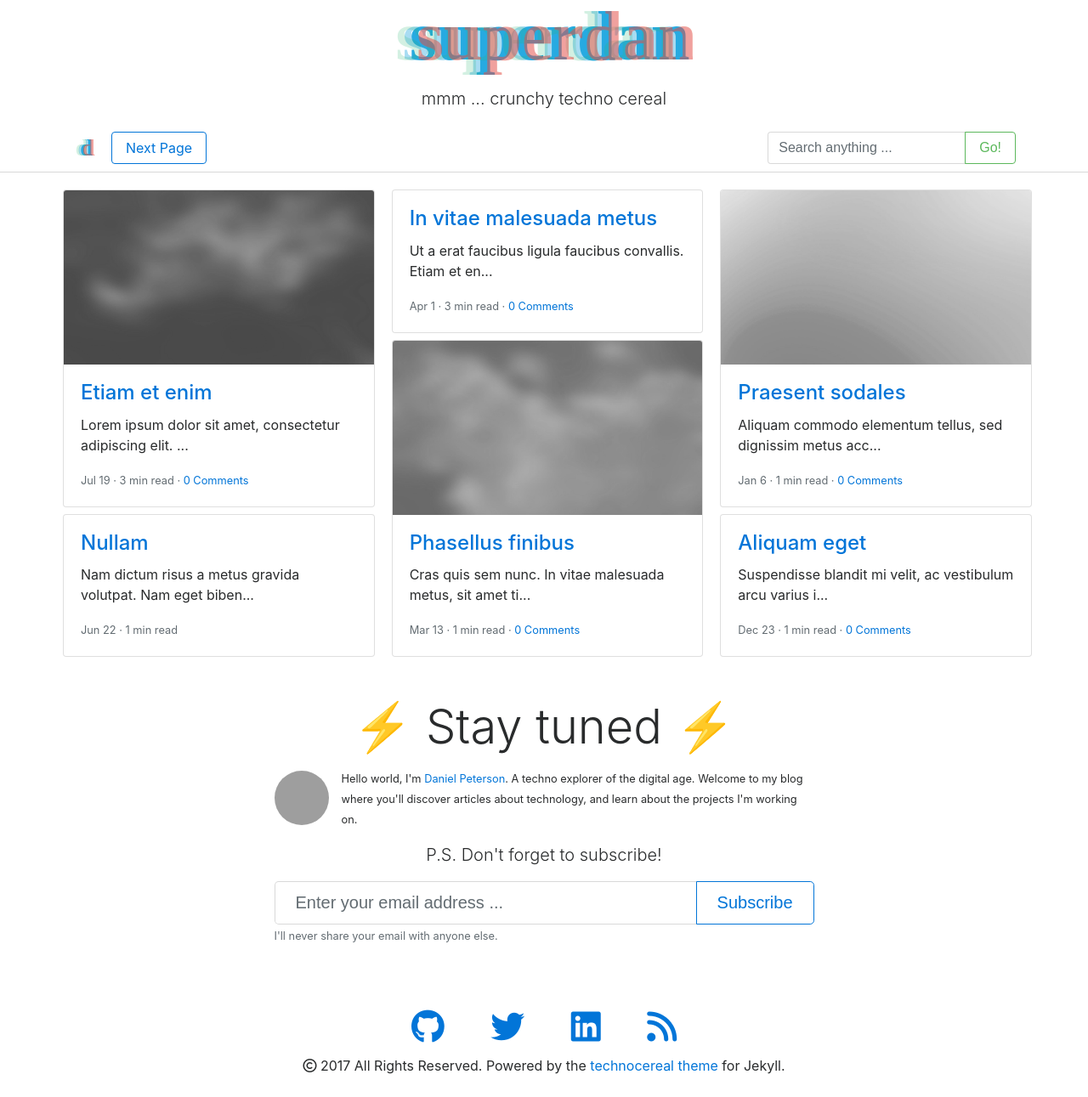
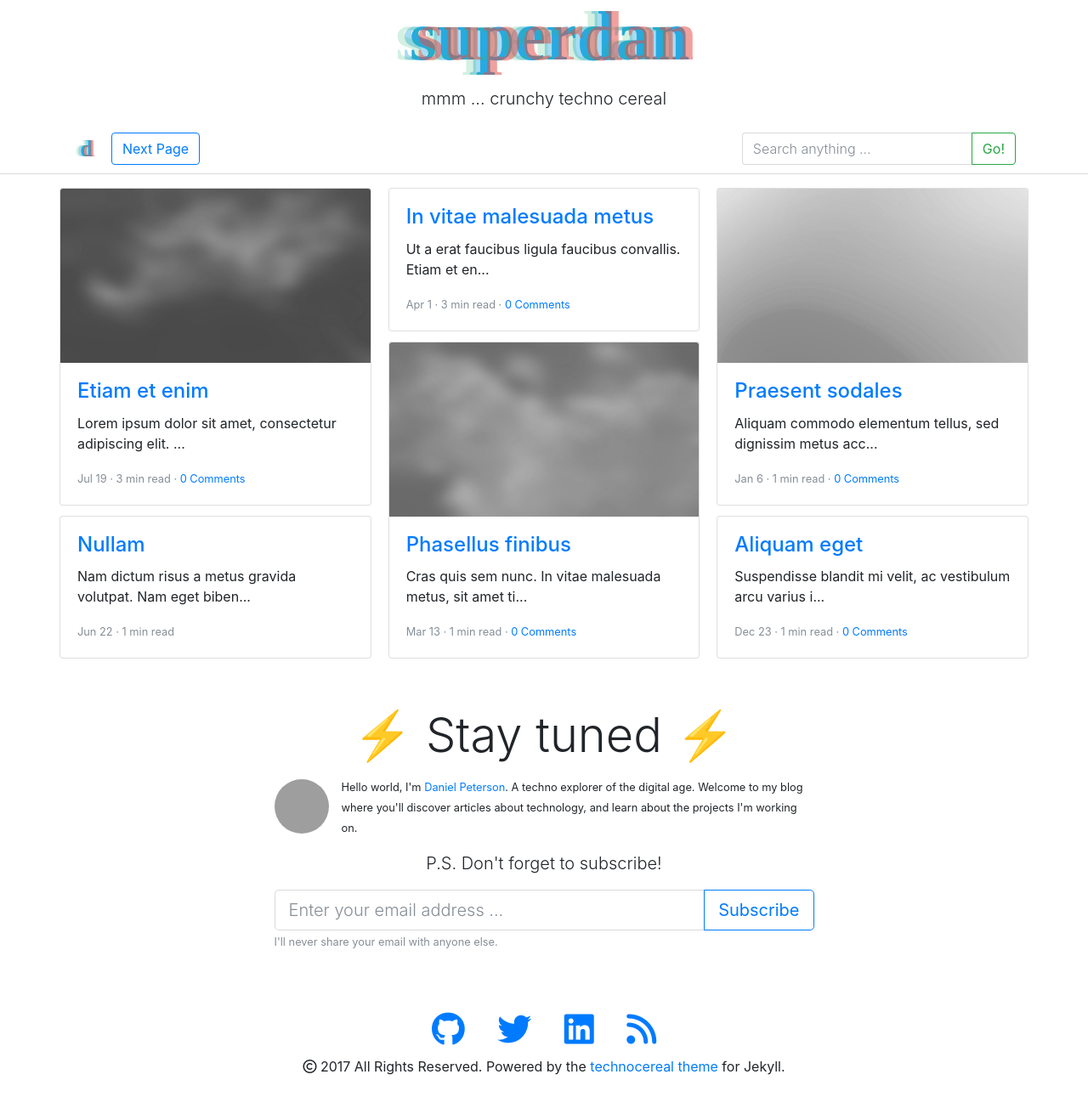
Before and after one commit to danrpts/danrpts.github.io, a Jekyll site: the page built from index.html, in a window 1280 px wide and 1291 px high. Shown: the whole window at 85% size. Built offline with Jekyll 4.4.1, drawn with Linux system fonts in a browser that asks for light colours; nearby versions of some CDN libraries; emoji names are drawn with the system emoji font; library files that are not in the unit come from our copies; the list of posts is cut into pages by our own code; comment, search, counter and statistics services are not loaded; grey boxes are pictures that could not be loaded.

Commit message:
bootstrap v4 beta! :+1:

```diff
--- a/_includes/footer-scripts.html
+++ b/_includes/footer-scripts.html
@@ -1,10 +1,12 @@
-<script src="//code.jquery.com/jquery-3.1.1.slim.min.js" integrity="sha384-A7FZj7v+d/sdmMqp/nOQwliLvUsJfDHW+k9Omg/a/EheAdgtzNs3hpfag6Ed950n" crossorigin="anonymous"></script>
-<script src="//cdnjs.cloudflare.com/ajax/libs/tether/1.4.0/js/tether.min.js" integrity="sha384-DztdAPBWPRXSA/3eYEEUWrWCy7G5KFbe8fFjk5JAIxUYHKkDx6Qin1DkWx51bBrb" crossorigin="anonymous"></script>
-<script src="//maxcdn.bootstrapcdn.com/bootstrap/4.0.0-alpha.6/js/bootstrap.min.js" integrity="sha384-vBWWzlZJ8ea9aCX4pEW3rVHjgjt7zpkNpZk+02D9phzyeVkE+jo0ieGizqPLForn" crossorigin="anonymous"></script>
+<script src="https://code.jquery.com/jquery-3.2.1.slim.min.js" integrity="sha384-KJ3o2DKtIkvYIK3UENzmM7KCkRr/rE9/Qpg6aAZGJwFDMVNA/GpGFF93hXpG5KkN" crossorigin="anonymous"></script>
+<script src="https://cdnjs.cloudflare.com/ajax/libs/popper.js/1.11.0/umd/popper.min.js" integrity="sha384-b/U6ypiBEHpOf/4+1nzFpr53nxSS+GLCkfwBdFNTxtclqqenISfwAzpKaMNFNmj4" crossorigin="anonymous"></script>
+<script src="https://maxcdn.bootstrapcdn.com/bootstrap/4.0.0-beta/js/bootstrap.min.js" integrity="sha384-h0AbiXch4ZDo7tp9hKZ4TsHbi047NrKGLO3SEJAg45jXxnGIfYzk4Si90RDIqNm1" crossorigin="anonymous"></script>
 <script src="//use.fontawesome.com/e6807b252b.js"></script>
-<script id="dsq-count-scr" src="//{{ disqus_shortname }}.disqus.com/count.js" async></script>
+<script id="dsq-count-scr" src="//{{ site.disqus_shortname }}.disqus.com/count.js" async></script>
 <script src="//cdnjs.cloudflare.com/ajax/libs/clipboard.js/1.7.1/clipboard.min.js"></script>
 <script src="{{ "/assets/javascripts/parallax.min.js" | relative_url }}"></script>
+<script src="{{ "/assets/javascripts/jquery.stickybits.min.js" | relative_url }}"></script>
+
 
 {% if site.google_analytics %}
   {% include google-analytics.html %}
--- a/_includes/head.html
+++ b/_includes/head.html
@@ -6,9 +6,8 @@
   {% seo %}
 
   <!-- CSS -->
+  <link rel="stylesheet" href="https://maxcdn.bootstrapcdn.com/bootstrap/4.0.0-beta/css/bootstrap.min.css" integrity="sha384-/Y6pD6FV/Vv2HJnA6t+vslU6fwYXjCFtcEpHbNJ0lyAFsXTsjBbfaDjzALeQsN6M" crossorigin="anonymous">
   <link rel="stylesheet" href="{{ "/assets/css/main.css" | relative_url }}">
-  <link rel="stylesheet" href="//maxcdn.bootstrapcdn.com/bootstrap/4.0.0-alpha.6/css/bootstrap.min.css" integrity="sha384-rwoIResjU2yc3z8GV/NPeZWAv56rSmLldC3R/AZzGRnGxQQKnKkoFVhFQhNUwEyJ" crossorigin="anonymous">
-
 
   <!-- RSS -->
   {% feed_meta %}
--- a/_includes/navbar.html
+++ b/_includes/navbar.html
@@ -1,24 +1,28 @@
-<nav data-toggle="sticky-onscroll" class="navbar sticky-top navbar-toggleable-md navbar-light bg-faded" style="background-color: white; border-bottom: 1px solid rgba(0,0,0,.15); top: 0em;">
+<nav class="navbar sticky-top navbar-expand-lg navbar-light bg-light"
+     data-toggle="sticky-onscroll"
+     style="background-color: white !important; border-bottom: 1px solid rgba(0,0,0,.15); top: 0em;">
   <div class="container">
-    <button class="navbar-toggler navbar-toggler-right" type="button" data-toggle="collapse" data-target="#navbarTogglerDemo02" aria-controls="navbarTogglerDemo02" aria-expanded="false" aria-label="Toggle navigation">
-      <span class="navbar-toggler-icon"></span>
-    </button>
+
     <a class="navbar-brand" href="{{ "/" | relative_url }}">
       <img src="{{ "/assets/images/logo-text-small-techno.svg" | relative_url }}" width="30" height="30" alt="">
     </a>
 
-    <div class="collapse navbar-collapse" id="navbarTogglerDemo02">
+    <button class="navbar-toggler" type="button" data-toggle="collapse" data-target="#navbarToggler" aria-controls="navbarToggler" aria-expanded="false" aria-label="Toggle navigation">
+      <span class="navbar-toggler-icon"></span>
+    </button>
+
+    <div class="collapse navbar-collapse" id="navbarToggler">
+
       <ul class="navbar-nav mr-auto">
-
         {% if page.url | split:'page' | first == "/" }} %}
         {% if paginator.previous_page %}
         <li class="nav-item mr-2 my-2 my-lg-0">
-            <a type="button" class="btn btn-outline-primary" href="{{ paginator.previous_page_path | relative_url }}">Previous Page</a>
+          <a class="btn btn-outline-primary" role="button" href="{{ paginator.previous_page_path | relative_url }}">Previous Page</a>
         </li>
         {% endif %}
         {% if paginator.next_page %}
         <li class="nav-item mr-2 my-2 my-lg-0">
-            <a type="button" class="btn btn-outline-primary" href="{{ paginator.next_page_path | relative_url }}">Next Page</a>
+          <a class="btn btn-outline-primary" role="button" href="{{ paginator.next_page_path | relative_url }}">Next Page</a>
         </li>
         {% endif %}
         {% endif %}
@@ -35,20 +39,19 @@
           </button>
         </li>
         {% endif %}
+      </ul>
 
-      </ul>
-      <form class="form-inline my-2 my-lg-0" method="get" action="{{ "/search" | relative_url }}">
-
+      <form class="form-inline my-2 my-lg-0">
         <div class="form-group">
           <div class="input-group">
-            <input class="form-control lead" type="text" placeholder="Search anything ..." name="q">
+            <input class="form-control lead" type="text" placeholder="Search anything ..." name="q" aria-label="Search">
             <span class="input-group-btn">
               <button class="btn btn-outline-success my-2 my-sm-0" type="submit">Go!</button>
             </span>
           </div>
         </div>
+      </form>
 
-      </form>
     </div>
   </div>
 </nav>
--- a/assets/css/main.scss
+++ b/assets/css/main.scss
@@ -1,11 +1,11 @@
 ---
 ---
 
-@media (max-width: 767px) {
-  .navbar .container {
-    width: 100%;
-  }
-}
+// @media (max-width: 767px) {
+//   .navbar .container {
+//     width: 100%;
+//   }
+// }
 
 .sticky-top.is-sticky {
   position: fixed;
@@ -27,6 +27,7 @@
     column-count: 2 !important;
   }
 }
+
 img.card-img-top {
   filter: grey;
   -webkit-filter: grayscale(100%);
--- a/index.html
+++ b/index.html
@@ -19,13 +19,13 @@
   <div class="row justify-content-center">
     <div class="card-columns">
       {% for post in paginator.posts %}
-      <div class="card d-inline-block m-1">
-        {% if post.image  %}
+      <div class="card d-inline-block">
+        {% if post.image %}
         <a href="{{ post.url | relative_url }}">
-          <img class="card-img-top img-fluid hidden-sm-down" src="{{ post.image | relative_url }}" alt="...">
+          <img class="card-img-top d-none d-sm-block" src="{{ post.image | relative_url }}" aria-hidden="true">
         </a>
         {% endif %}
-        <div class="card-block">
+        <div class="card-body">
           <h4 class="card-title"><a href="{{ post.url | relative_url }}">{{ post.title }}</a></h4>
           <p class="card-text">{{ post.excerpt | strip_html | normalize_whitespace | truncate: 60 | escape }}</p>
           {% assign words = post.content | number_of_words %}
```
Also changed, not shown: TODO.md (deleted, +0 -2 lines). Lines whose indentation alone changed are shown as unchanged.
